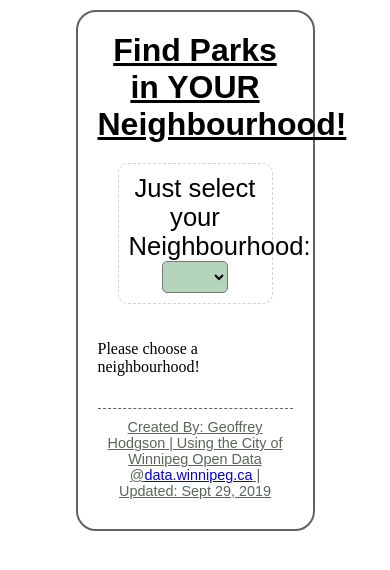
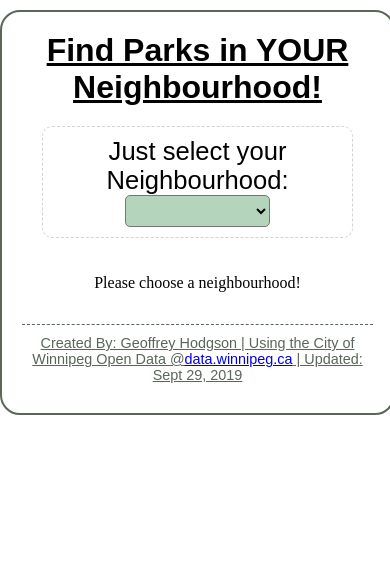
Before and after one commit to gphodgson/FindParks, a PHP site: page / in a window 390 px wide. Shown: the top 570 px of the page. Run offline with PHP 8.4, Linux system fonts and the light colour scheme; lists and menus that the app fills with data are empty.

Commit message:
v1.1
Added Responsive Web design for mobile phones

```diff
--- a/css/main.css
+++ b/css/main.css
@@ -84,3 +84,14 @@ body{
                 text-align: center;
                 text-decoration: underline;
             }
+
+    @media only screen and (max-width: 768px) {
+        /* For mobile phones: */
+        #wrapper {
+            width: 90%;
+        }
+
+        #wrapper #parkList .park{
+            width: 150px;
+        }
+    }
```
